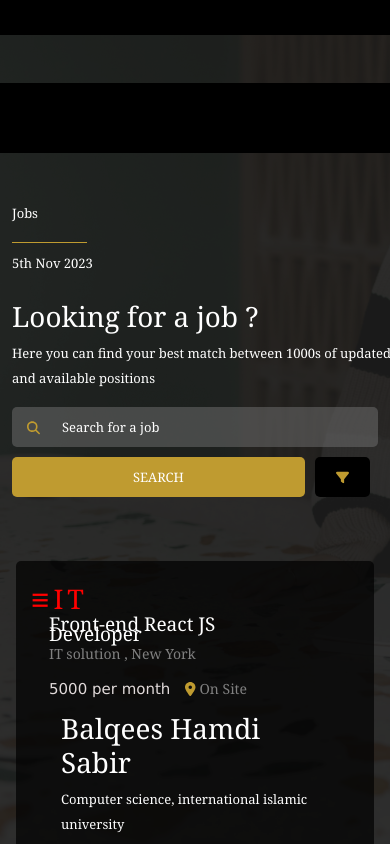
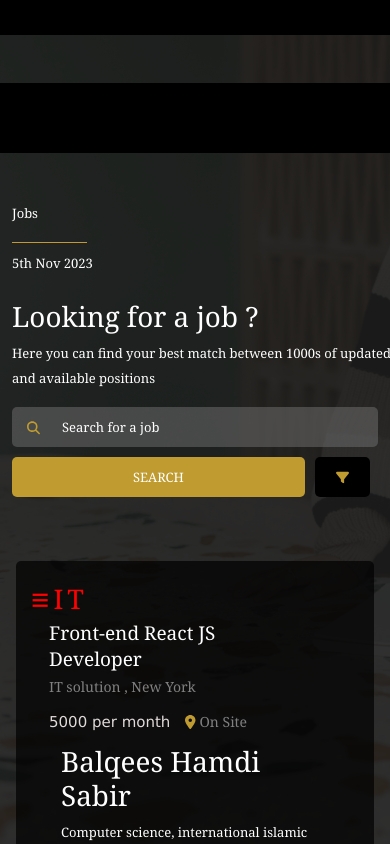
Before and after one commit to butterfly-sarah/training, a React (Create React App) app: page /jobs in a window 390 px wide. Shown: the top 844 px of the page. Built offline with nearby package versions, Linux system fonts and the light colour scheme.

Commit message:
third11 commit

```diff
--- a/src/styles/Jobsstyle.css
+++ b/src/styles/Jobsstyle.css
@@ -607,6 +607,9 @@
     .info2 h5 {
         display: inline-block;
     }
+    .dd-info h2 {
+        line-height: normal;
+    }
     #pi{
         display: inline-block;
         margin-left: 15px;
```
